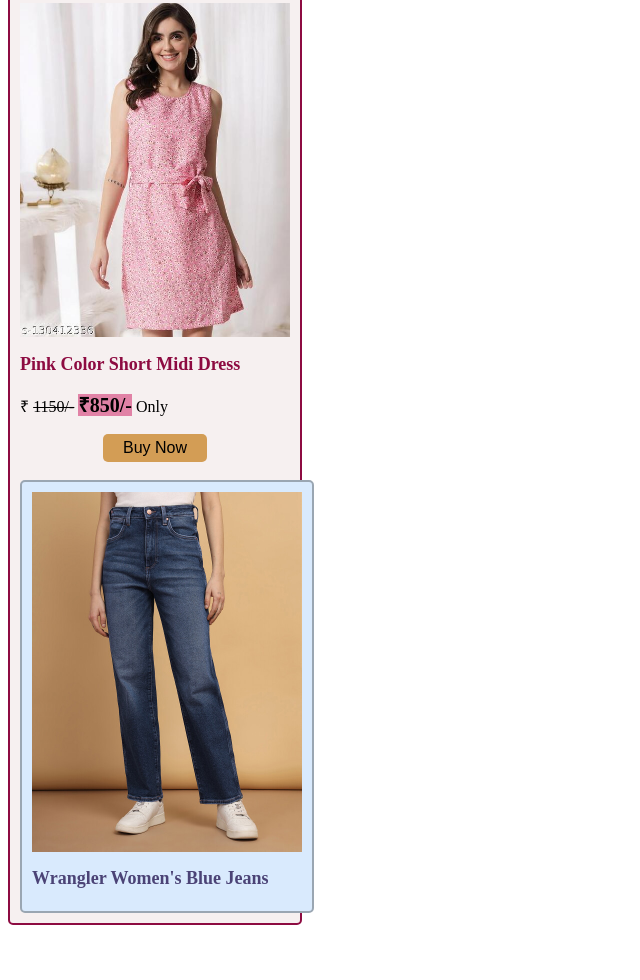
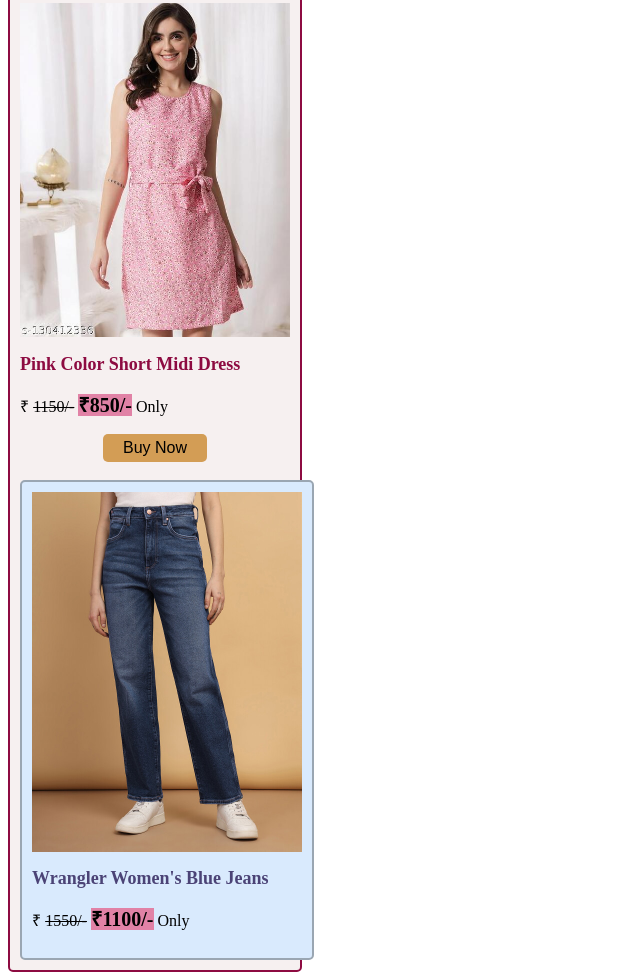
Before and after one commit to Sakshibodare08/buttons-cards, a plain HTML site: page card.html in a window 1280 px wide. Shown: the part 1683-2663 px from the top of the page, without its empty margins (0-640 px from the left). Before the commit the page ends 2616 px from the top, so only its background shows below. Drawn offline with Linux system fonts and the light colour scheme.

Commit message:
para del span added

```diff
--- a/card.html
+++ b/card.html
@@ -155,6 +155,7 @@
         <div class="card4">
             <img src="./img/Wrangler Women's Blue Jeans.jpg" alt="Jeans"class="Jeans"/>
             <h1 class="card-header4">Wrangler Women's Blue Jeans</h1>
+            <p>₹ <del> 1550/-</del> <span class="current-price3"> ₹1100/-</span> Only</p>
         </div>
     </div>
 </body>
```
